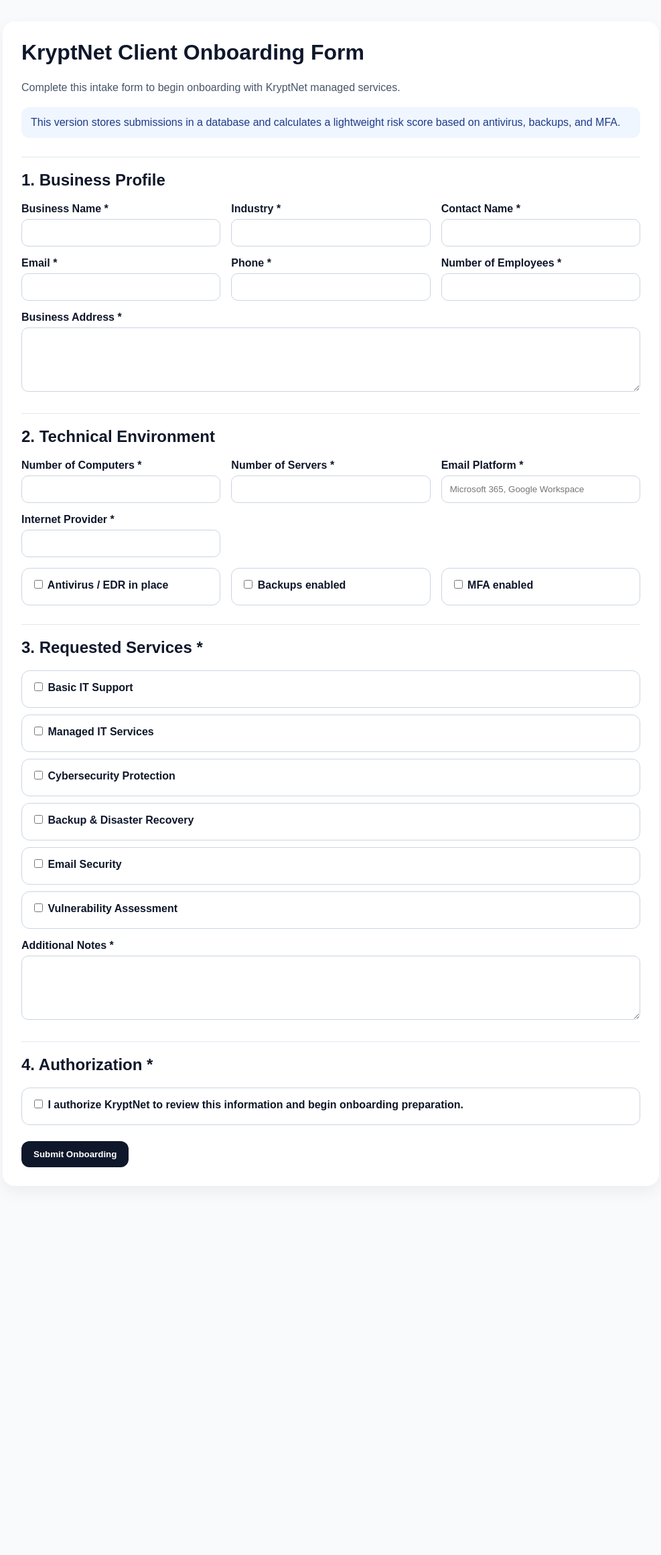
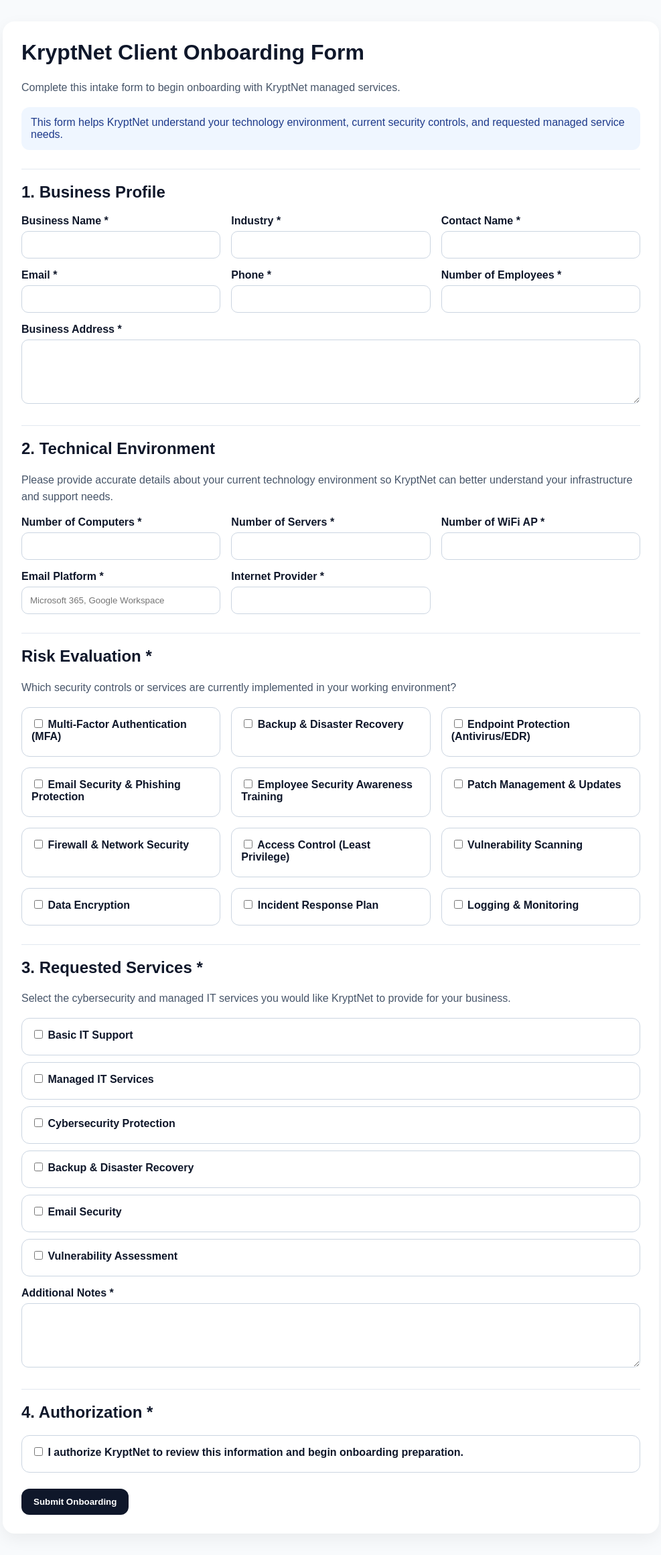
Before and after one commit to kofi4me/kryptnet-onboarding, a Flask app: page /onboarding in a window 1280 px wide. Shown: the whole page at 67% size, without its empty margins (146-1133 px from the left). Before the commit the page ends 1743 px from the top, so only its background shows below. Run offline with Flask 3, Linux system fonts and the light colour scheme.

Commit message:
Expand technical environment risk evaluation

```diff
--- a/app.py
+++ b/app.py
@@ -62,6 +62,10 @@ LOGO_CANDIDATES = (
 EMAIL_REGEX = re.compile(r"^[^@\s]+@[^@\s]+\.[^@\s]+$")
 
 
+def split_csv(value):
+    return [item.strip() for item in value.split(",") if item.strip()] if value else []
+
+
 class ClientOnboarding(db.Model):
     id = db.Column(db.Integer, primary_key=True)
     business_name = db.Column(db.String(200), nullable=False)
@@ -73,11 +77,13 @@ class ClientOnboarding(db.Model):
     employees = db.Column(db.Integer, nullable=True)
     computers = db.Column(db.Integer, nullable=True)
     servers = db.Column(db.Integer, nullable=True)
+    wifi_aps = db.Column(db.Integer, nullable=True)
     email_platform = db.Column(db.String(120), nullable=True)
     internet_provider = db.Column(db.String(120), nullable=True)
     antivirus = db.Column(db.Boolean, default=False)
     backups = db.Column(db.Boolean, default=False)
     mfa = db.Column(db.Boolean, default=False)
+    risk_controls = db.Column(db.Text, nullable=True)
     selected_services = db.Column(db.Text, nullable=True)
     notes = db.Column(db.Text, nullable=True)
     authorized = db.Column(db.Boolean, default=False)
@@ -97,11 +103,13 @@ class ClientOnboarding(db.Model):
             "employees": self.employees,
             "computers": self.computers,
             "servers": self.servers,
+            "wifi_aps": self.wifi_aps,
             "email_platform": self.email_platform,
             "internet_provider": self.internet_provider,
             "antivirus": self.antivirus,
             "backups": self.backups,
             "mfa": self.mfa,
+            "risk_controls": split_csv(self.risk_controls),
             "selected_services": (
                 self.selected_services.split(",") if self.selected_services else []
             ),
@@ -122,6 +130,21 @@ SERVICE_OPTIONS = [
     "Vulnerability Assessment",
 ]
 
+RISK_CONTROL_OPTIONS = [
+    "Multi-Factor Authentication (MFA)",
+    "Backup & Disaster Recovery",
+    "Endpoint Protection (Antivirus/EDR)",
+    "Email Security & Phishing Protection",
+    "Employee Security Awareness Training",
+    "Patch Management & Updates",
+    "Firewall & Network Security",
+    "Access Control (Least Privilege)",
+    "Vulnerability Scanning",
+    "Data Encryption",
+    "Incident Response Plan",
+    "Logging & Monitoring",
+]
+
 
 def ensure_database_tables():
     # Keep migrations as the primary schema workflow, but bootstrap the core
@@ -140,8 +163,10 @@ def build_client_confirmation_email(record):
     message["From"] = f"{SMTP_FROM_NAME} <{SMTP_FROM_EMAIL}>"
     message["To"] = record.email
 
-    services = record.selected_services.split(",") if record.selected_services else []
+    services = split_csv(record.selected_services)
     services_text = ", ".join(services) if services else "Not specified"
+    risk_controls = split_csv(record.risk_controls)
+    risk_controls_text = ", ".join(risk_controls) if risk_controls else "Not specified"
 
     body = f"""Hello {record.contact_name},
 
@@ -177,7 +202,7 @@ def build_admin_notification_email(record):
     message["From"] = f"{SMTP_FROM_NAME} <{SMTP_FROM_EMAIL}>"
     message["To"] = ADMIN_NOTIFICATION_EMAIL
 
-    services = record.selected_services.split(",") if record.selected_services else []
+    services = split_csv(record.selected_services)
     services_text = ", ".join(services) if services else "Not specified"
 
     body = f"""A new onboarding submission has been received.
@@ -193,9 +218,8 @@ Computers: {record.computers if record.computers is not None else 'Not provided'
 Servers: {record.servers if record.servers is not None else 'Not provided'}
 Email platform: {record.email_platform or 'Not provided'}
 Internet provider: {record.internet_provider or 'Not provided'}
-Antivirus: {"Yes" if record.antivirus else "No"}
-Backups: {"Yes" if record.backups else "No"}
-MFA: {"Yes" if record.mfa else "No"}
+Number of WiFi AP: {record.wifi_aps if record.wifi_aps is not None else 'Not provided'}
+Risk evaluation controls: {risk_controls_text}
 Services requested: {services_text}
 Risk score: {record.risk_score}
 Risk level: {record.risk_level}
@@ -222,6 +246,8 @@ def generate_onboarding_report_pdf(record):
 
     services = record.selected_services.split(",") if record.selected_services else []
     services_text = ", ".join(services) if services else "Not specified"
+    risk_controls = split_csv(record.risk_controls)
+    risk_controls_text = ", ".join(risk_controls) if risk_controls else "Not specified"
 
     pdf.setTitle(f"KryptNet Onboarding Report {record.id}")
     pdf.setFont("Helvetica-Bold", 18)
@@ -242,12 +268,11 @@ def generate_onboarding_report_pdf(record):
         f"Employees: {record.employees if record.employees is not None else 'Not provided'}",
         f"Computers: {record.computers if record.computers is not None else 'Not provided'}",
         f"Servers: {record.servers if record.servers is not None else 'Not provided'}",
+        f"Number of WiFi AP: {record.wifi_aps if record.wifi_aps is not None else 'Not provided'}",
         f"Email Platform: {record.email_platform or 'Not provided'}",
         f"Internet Provider: {record.internet_provider or 'Not provided'}",
         "",
-        f"Antivirus: {'Yes' if record.antivirus else 'No'}",
-        f"Backups: {'Yes' if record.backups else 'No'}",
-        f"MFA: {'Yes' if record.mfa else 'No'}",
+        f"Risk Evaluation Controls: {risk_controls_text}",
         f"Services Requested: {services_text}",
         f"Risk Score: {record.risk_score}/100",
         f"Risk Level: {record.risk_level}",
@@ -319,14 +344,9 @@ def send_admin_notification_email(record):
         return "failed"
 
 
-def calculate_risk_score(antivirus, backups, mfa):
-    score = 0
-    if not antivirus:
-        score += 30
-    if not backups:
-        score += 35
-    if not mfa:
-        score += 35
+def calculate_risk_score(selected_controls):
+    missing_count = len(RISK_CONTROL_OPTIONS) - len(selected_controls)
+    score = round((missing_count / len(RISK_CONTROL_OPTIONS)) * 100)
 
     if score <= 20:
         level = "Low"
@@ -419,11 +439,10 @@ def onboarding():
         employees = request.form.get("employees", "").strip()
         computers = request.form.get("computers", "").strip()
         servers = request.form.get("servers", "").strip()
+        wifi_aps = request.form.get("wifi_aps", "").strip()
         email_platform = request.form.get("email_platform", "").strip()
         internet_provider = request.form.get("internet_provider", "").strip()
-        antivirus = request.form.get("antivirus") == "on"
-        backups = request.form.get("backups") == "on"
-        mfa = request.form.get("mfa") == "on"
+        selected_risk_controls = request.form.getlist("risk_controls")
         selected_services = request.form.getlist("selected_services")
         notes = request.form.get("notes", "").strip()
         authorized = request.form.get("authorized") == "on"
@@ -454,7 +473,12 @@ def onboarding():
         servers_val = validate_non_negative_integer(
             errors, "servers", servers, "Number of servers", required=True
         )
+        wifi_aps_val = validate_non_negative_integer(
+            errors, "wifi_aps", wifi_aps, "Number of WiFi AP", required=True
+        )
 
+        if not selected_risk_controls:
+            errors["risk_controls"] = "Select at least one implemented security control."
         if not selected_services:
             errors["selected_services"] = "Select at least one service."
         if not authorized:
@@ -468,9 +492,10 @@ def onboarding():
                 errors=errors,
                 form=form_data,
                 service_options=SERVICE_OPTIONS,
+                risk_control_options=RISK_CONTROL_OPTIONS,
             )
 
-        risk_score, risk_level = calculate_risk_score(antivirus, backups, mfa)
+        risk_score, risk_level = calculate_risk_score(selected_risk_controls)
 
         record = ClientOnboarding(
             business_name=business_name,
@@ -482,11 +507,13 @@ def onboarding():
             employees=employees_val,
             computers=computers_val,
             servers=servers_val,
+            wifi_aps=wifi_aps_val,
             email_platform=email_platform,
             internet_provider=internet_provider,
-            antivirus=antivirus,
-            backups=backups,
-            mfa=mfa,
+            antivirus="Endpoint Protection (Antivirus/EDR)" in selected_risk_controls,
+            backups="Backup & Disaster Recovery" in selected_risk_controls,
+            mfa="Multi-Factor Authentication (MFA)" in selected_risk_controls,
+            risk_controls=",".join(selected_risk_controls),
             selected_services=",".join(selected_services),
             notes=notes,
             authorized=authorized,
@@ -512,6 +539,7 @@ def onboarding():
         errors=errors,
         form=form_data,
         service_options=SERVICE_OPTIONS,
+        risk_control_options=RISK_CONTROL_OPTIONS,
     )
 
 
--- a/templates/admin.html
+++ b/templates/admin.html
@@ -21,6 +21,7 @@
                     <th>Contact</th>
                     <th>Email</th>
                     <th>Services</th>
+                    <th>Risk Controls</th>
                     <th>Risk</th>
                     <th>Created</th>
                 </tr>
@@ -32,7 +33,8 @@
                     <td>{{ record.business_name }}</td>
                     <td>{{ record.contact_name }}<br><span class="small">{{ record.phone }}</span></td>
                     <td>{{ record.email }}</td>
-                    <td>{{ record.selected_services }}</td>
+                    <td>{{ record.selected_services.replace(',', ', ') }}</td>
+                    <td>{{ record.risk_controls.replace(',', ', ') if record.risk_controls else 'Not provided' }}</td>
                     <td><span class="badge">{{ record.risk_level }} ({{ record.risk_score }})</span></td>
                     <td>{{ record.created_at.strftime('%Y-%m-%d %H:%M') }}</td>
                 </tr>
--- a/templates/onboarding.html
+++ b/templates/onboarding.html
@@ -7,7 +7,7 @@
     <div class="panel">
         <h1>KryptNet Client Onboarding Form</h1>
         <p class="muted">Complete this intake form to begin onboarding with KryptNet managed services.</p>
-        <div class="hint">This version stores submissions in a database and calculates a lightweight risk score based on antivirus, backups, and MFA.</div>
+        <div class="hint">This form helps KryptNet understand your technology environment, current security controls, and requested managed service needs.</div>
         <form method="POST">
             <div class="section">
                 <h2>1. Business Profile</h2>
@@ -52,6 +52,7 @@
 
             <div class="section">
                 <h2>2. Technical Environment</h2>
+                <p class="muted">Please provide accurate details about your current technology environment so KryptNet can better understand your infrastructure and support needs.</p>
                 <div class="form-grid">
                     <div>
                         <label>Number of Computers *</label>
@@ -64,6 +65,11 @@
                         {% if errors.get('servers') %}<div class="error">{{ errors.get('servers') }}</div>{% endif %}
                     </div>
                     <div>
+                        <label>Number of WiFi AP *</label>
+                        <input type="number" name="wifi_aps" value="{{ form.get('wifi_aps', '') }}">
+                        {% if errors.get('wifi_aps') %}<div class="error">{{ errors.get('wifi_aps') }}</div>{% endif %}
+                    </div>
+                    <div>
                         <label>Email Platform *</label>
                         <input type="text" name="email_platform" value="{{ form.get('email_platform', '') }}" placeholder="Microsoft 365, Google Workspace">
                         {% if errors.get('email_platform') %}<div class="error">{{ errors.get('email_platform') }}</div>{% endif %}
@@ -74,21 +80,27 @@
                         {% if errors.get('internet_provider') %}<div class="error">{{ errors.get('internet_provider') }}</div>{% endif %}
                     </div>
                 </div>
-                <div class="form-grid" style="margin-top: 16px;">
-                    <div class="security-box">
-                        <label><input type="checkbox" name="antivirus" {% if form.get('antivirus') %}checked{% endif %}> Antivirus / EDR in place</label>
+
+                <div class="section">
+                    <h2>Risk Evaluation *</h2>
+                    <p class="muted">Which security controls or services are currently implemented in your working environment?</p>
+                    <div class="form-grid" style="margin-top: 16px;">
+                        {% for control in risk_control_options %}
+                        <div class="security-box">
+                            <label>
+                                <input type="checkbox" name="risk_controls" value="{{ control }}" {% if control in form.getlist('risk_controls') %}checked{% endif %}>
+                                {{ control }}
+                            </label>
+                        </div>
+                        {% endfor %}
                     </div>
-                    <div class="security-box">
-                        <label><input type="checkbox" name="backups" {% if form.get('backups') %}checked{% endif %}> Backups enabled</label>
-                    </div>
-                    <div class="security-box">
-                        <label><input type="checkbox" name="mfa" {% if form.get('mfa') %}checked{% endif %}> MFA enabled</label>
-                    </div>
+                    {% if errors.get('risk_controls') %}<div class="error">{{ errors.get('risk_controls') }}</div>{% endif %}
                 </div>
             </div>
 
             <div class="section">
                 <h2>3. Requested Services *</h2>
+                <p class="muted">Select the cybersecurity and managed IT services you would like KryptNet to provide for your business.</p>
                 <div class="checkbox-group">
                     {% for service in service_options %}
                     <div class="service-box">
--- a/templates/success.html
+++ b/templates/success.html
@@ -28,15 +28,13 @@
                 <p><strong>Contact:</strong> {{ record.contact_name }}</p>
                 <p><strong>Email:</strong> {{ record.email }}</p>
                 <p><strong>Phone:</strong> {{ record.phone }}</p>
-                <p><strong>Services:</strong> {{ record.selected_services }}</p>
+                <p><strong>Services:</strong> {{ record.selected_services.replace(',', ', ') }}</p>
             </div>
             <div class="card">
                 <h3>Risk Snapshot</h3>
                 <p><strong>Score:</strong> {{ record.risk_score }}/100</p>
                 <p><strong>Level:</strong> <span class="badge">{{ record.risk_level }}</span></p>
-                <p><strong>Antivirus:</strong> {{ 'Yes' if record.antivirus else 'No' }}</p>
-                <p><strong>Backups:</strong> {{ 'Yes' if record.backups else 'No' }}</p>
-                <p><strong>MFA:</strong> {{ 'Yes' if record.mfa else 'No' }}</p>
+                <p><strong>Controls:</strong> {{ record.risk_controls.replace(',', ', ') if record.risk_controls else 'Not provided' }}</p>
             </div>
         </div>
         <p style="margin-top: 24px;">
```
Also changed, not shown: migrations/versions/7b8d12a0f4e1_add_wifi_and_risk_controls.py (added, +27 -0 lines).
